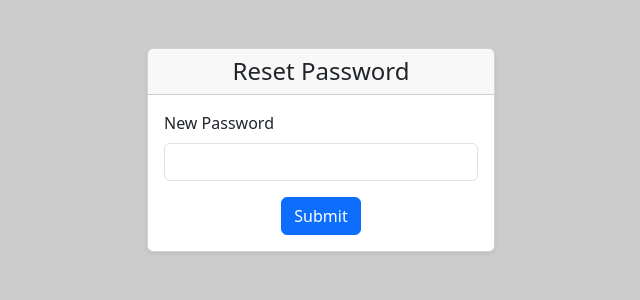
After one commit to musarafhossain/MediHub, a Django app: page /doctor/reset-password/ in a window 1280 px wide. The commit adds this page. Shown: the top 300 px of the page, without its empty margins (319-959 px from the left). Run offline with Django 5.2, Linux system fonts and the light colour scheme; the visitor is signed in with stand-in values (Sample User, id 1).

Commit message:
add reset password form and view and template

```diff
--- a/main/patient/templates/doctor/home.html
+++ b/main/patient/templates/doctor/home.html
@@ -4,5 +4,6 @@
   <a href="{% url 'doctor_login' %}">Go Login</a>
   {% if request.user.is_authenticated %}
     <a href="{% url 'doctor_logout' %}">Logout</a>
+    <a href="{% url 'doctor_reset_password' %}" class='btn btn-primary btn-sm'>Reset Password</a>
   {% endif %}
 {% endblock %}
--- /dev/null
+++ b/main/patient/templates/doctor/reset-password.html
@@ -0,0 +1,31 @@
+{% extends 'layout.html' %}
+{% block content %}
+    <div class="container mt-5">
+        <div class="row justify-content-center">
+            <div class="col-md-6 col-lg-4">
+                <div class="card shadow-sm">
+                    <h4 class="card-header text-center">Reset Password</h4>
+                    <div class="card-body">
+                        <form method="post" action="">
+                            {% csrf_token %}
+                            <div class="mb-3">
+                                <label for="password" class="form-label">New Password</label>
+                                <input type="password" class="form-control" id="password" name="password" required>
+                            </div>
+                            {% if messages %}
+                                <div class="alert alert-danger" role="alert">
+                                    {% for message in messages %}
+                                        {{ message }}
+                                    {% endfor %}
+                                </div>
+                            {% endif %}
+                            <div class="d-flex justify-content-center">
+                                <button type="submit" class="btn btn-primary">Submit</button>
+                            </div>
+                        </form>
+                    </div>
+                </div>
+            </div>
+        </div>
+    </div>
+{% endblock %}
--- a/main/patient/urls.py
+++ b/main/patient/urls.py
@@ -5,4 +5,5 @@ urlpatterns = [
     path('', views.home, name='home'),
     path('doctor/login/', views.doctor_login, name='doctor_login'),
     path('doctor/logout/', views.doctor_logout, name='doctor_logout'),
+    path('doctor/reset-password/', views.doctor_reset_password, name='doctor_reset_password'),
 ]
--- a/main/patient/views.py
+++ b/main/patient/views.py
@@ -29,4 +29,6 @@ def doctor_logout(request):
 
 #Reset Password
 def doctor_reset_password(request):
-    return render(request, 'doctor/reset_password.html')
+    if not request.user.is_authenticated:
+        return redirect('doctor_login')
+    return render(request, 'doctor/reset-password.html')
```
